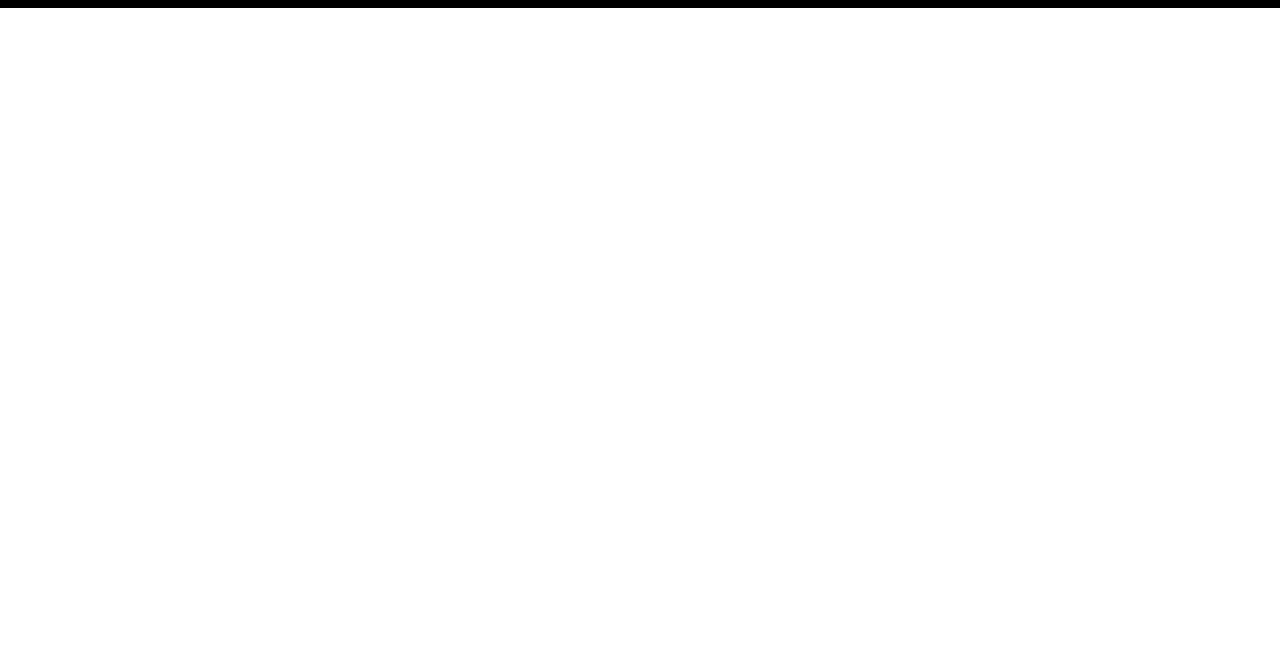
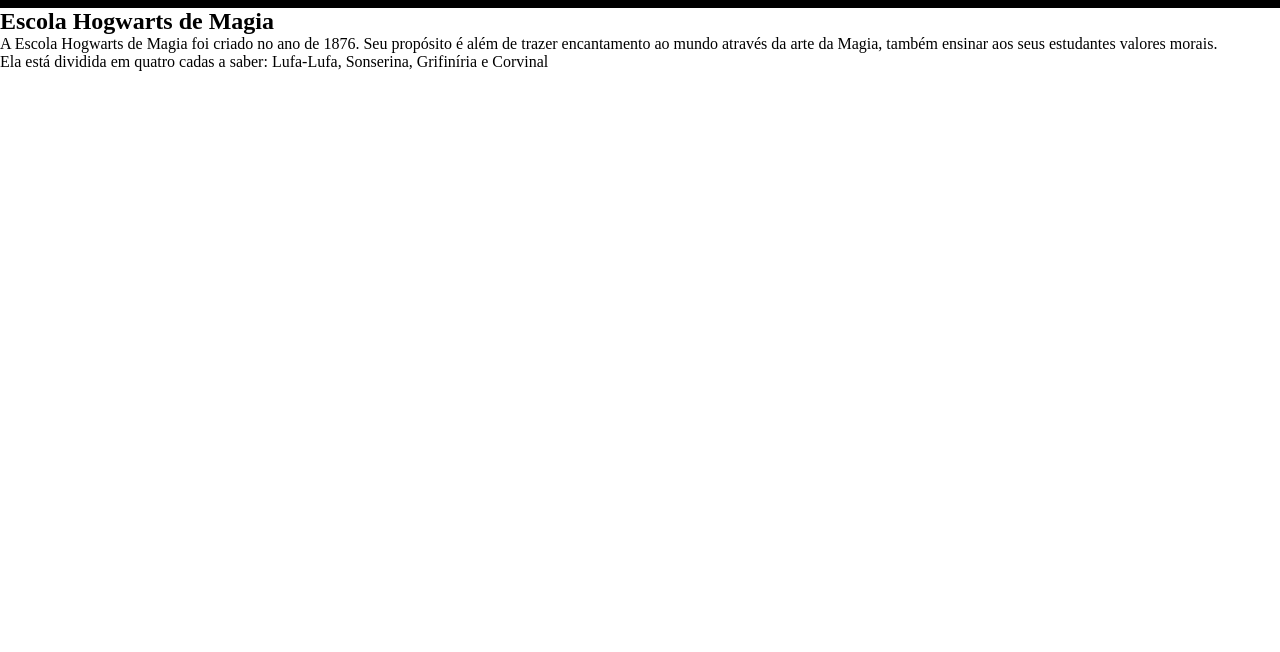
Before and after one commit to henrypedroso/Escola_Magia, a plain HTML site: page index.html in a window 1280 px wide. Shown: the part 148-800 px from the top of the page. Drawn offline with Linux system fonts and the light colour scheme.

Commit message:
atualizar sessão escola.

```diff
--- a/index.html
+++ b/index.html
@@ -15,5 +15,13 @@
         </ul>
     </header>
 
+    <section class="escola">
+        <h2 class="titulo-escola">Escola Hogwarts de Magia</h2>
+        <p class="texto-um-escola">A Escola Hogwarts de Magia foi criado no ano de 1876. Seu propósito é além de trazer encantamento ao mundo através da arte da Magia, também ensinar aos seus estudantes valores morais. </p>
+        <p class="texto-dois-escola">Ela está dividida em quatro cadas a saber: Lufa-Lufa, Sonserina, Grifiníria e Corvinal</p>
+
+
+    </section>
+
 </body>
 </html>
```
